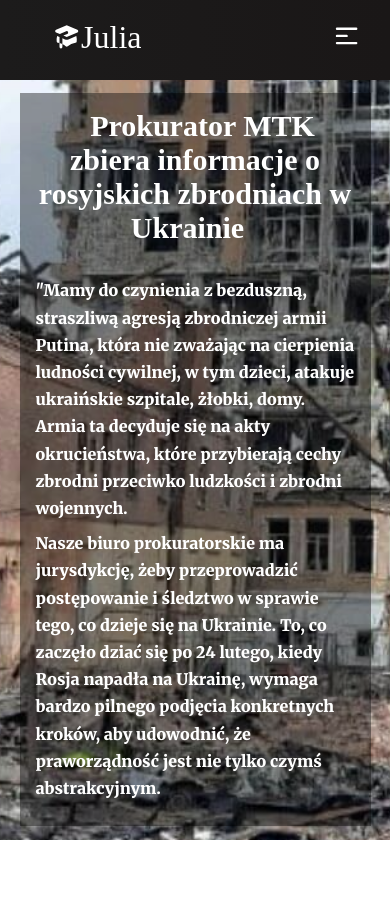
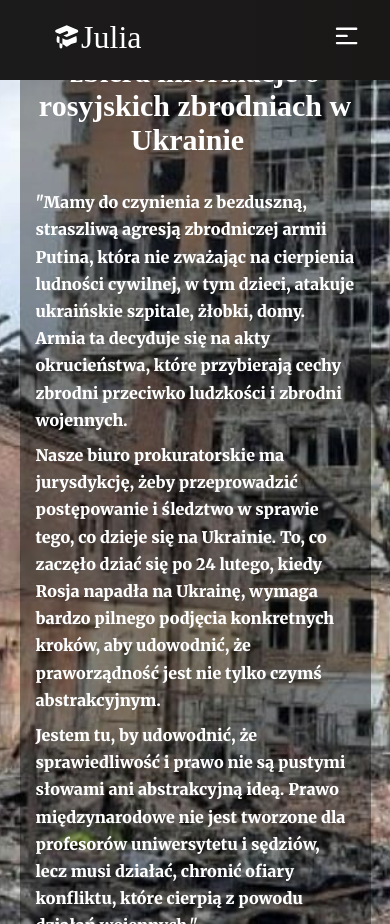
Before and after one commit to AdamBabinicz/zdanowska, a React (Create React App) app: page /zbrodnie in a window 390 px wide. Before the commit the page ends 844 px from the top, so only its background shows below. Built offline with nearby package versions, Linux system fonts and the light colour scheme; a web font is replaced by a local one.

Commit message:
height: 100vh

```diff
--- a/src/App.css
+++ b/src/App.css
@@ -21,8 +21,7 @@ a {
 .sign-up {
   display: flex;
   flex-direction: column;
-  height: 90vh;
-  max-height: 100%;
+  height: 100vh;
   align-items: center;
   justify-content: center;
   font-size: 3rem;
@@ -83,11 +82,11 @@ font-family: 'Zilla Slab Highlight', cursive; */
     -webkit-box-orient: vertical;
     overflow: hidden; */
   }
-  article .desc2,
+  /* article .desc2,
   .desc3,
   .desc4 {
     display: none;
-  }
+  } */
   .services h3,
   .products h3,
   .sign-up h3 {
```
